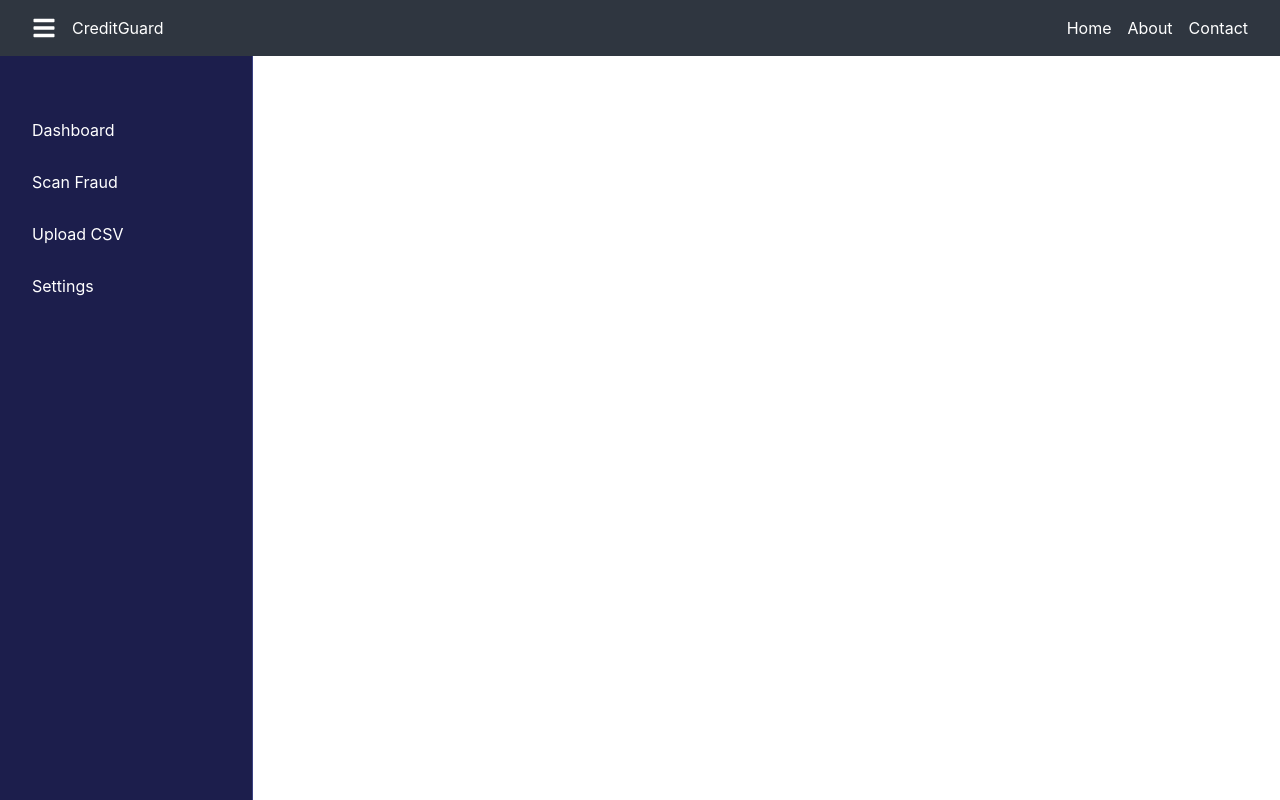
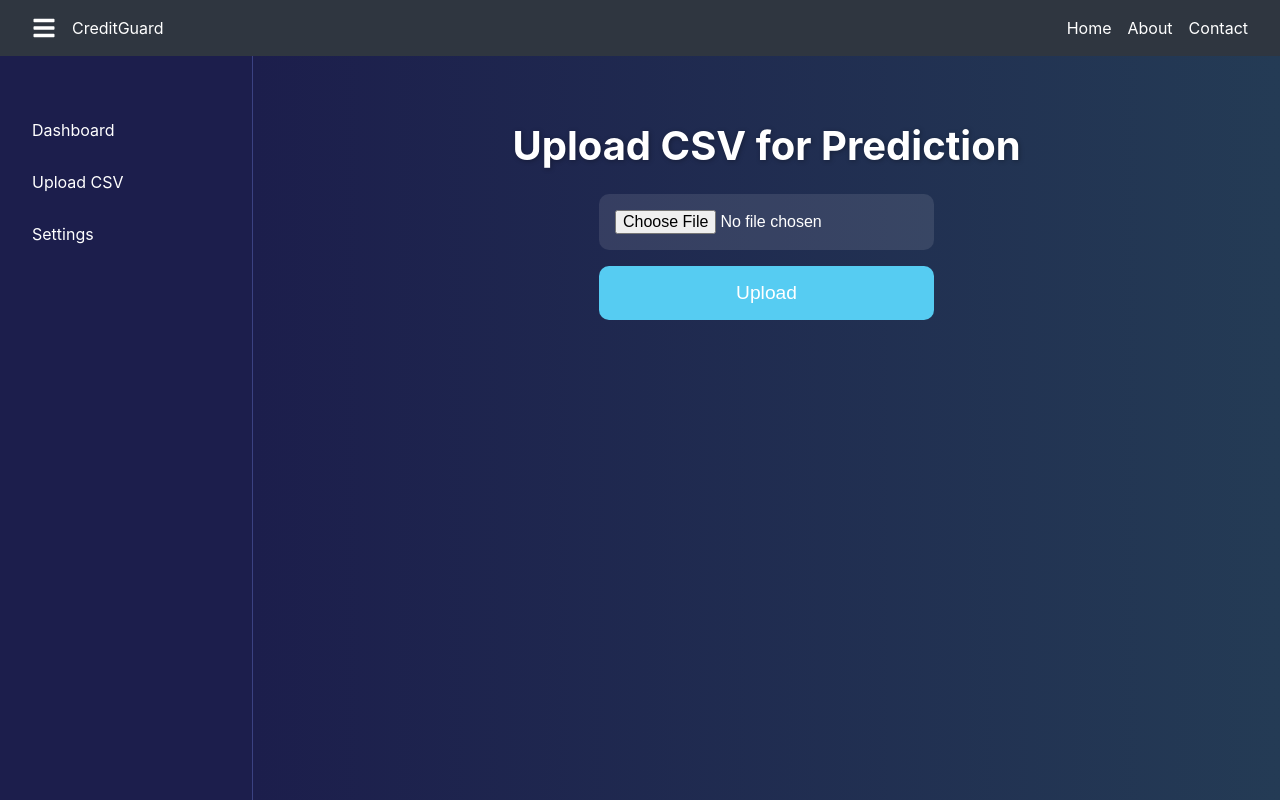
Before and after one commit to ManilShangle/CreditGaurd, a React (Create React App) app in the folder frontend/: page /upload in a window 1280 px wide. Shown: the top 800 px of the page. Built offline with nearby package versions, Linux system fonts and the light colour scheme.

Commit message:
Added Dashboard and UploadData Page

```diff
--- a/frontend/src/App.jsx
+++ b/frontend/src/App.jsx
@@ -2,10 +2,12 @@ import React, { useState } from 'react';
 import { BrowserRouter as Router, Routes, Route } from 'react-router-dom';
 import Header from './components/Header/Header.jsx';
 import Sidebar from './components/Sidebar/Sidebar.jsx';
-import Main from './pages/Main/Main.jsx';
 import Footer from './components/Footer/Footer.jsx';
 import About from './pages/About/About.jsx';
 import Contact from './pages/Contact/Contact.jsx';
+import Main from './pages/Main/Main.jsx';
+import Dashboard from './pages/Dashboard/Dashboard.jsx';
+import UploadData from './pages/UploadData/UploadData.jsx';
 import './App.css';
 
 function App() {
@@ -28,6 +30,8 @@ function App() {
               <Route path="/" element={<Main />} />
               <Route path="/about" element={<About />} />
               <Route path="/contact" element={<Contact />} />
+              <Route path="/dashboard" element={<Dashboard />} />
+              <Route path="/upload" element={<UploadData />} />
             </Routes>
           </main>
         </div>
--- a/frontend/src/components/Sidebar/Sidebar.css
+++ b/frontend/src/components/Sidebar/Sidebar.css
@@ -23,3 +23,12 @@
     background-color: #40739e;
     border-radius: 8px;
   }
+
+  .sidebar-link {
+    color: inherit;
+    text-decoration: none;
+  }
+
+  .sidebar-link:hover {
+    text-decoration: underline;
+  }
--- a/frontend/src/components/Sidebar/Sidebar.jsx
+++ b/frontend/src/components/Sidebar/Sidebar.jsx
@@ -1,13 +1,17 @@
 import React from 'react';
 import './Sidebar.css';
+import { Link } from 'react-router-dom';
 
 const Sidebar = () => {
   return (
     <aside className="sidebar">
       <ul className="sidebar-list">
-        <li className="sidebar-item">Dashboard</li>
-        <li className="sidebar-item">Scan Fraud</li>
-        <li className="sidebar-item">Upload CSV</li>
+        <Link to="/dashboard" className="sidebar-link">
+          <li className="sidebar-item">Dashboard</li>
+        </Link>
+        <Link to="/upload" className="sidebar-link">
+          <li className="sidebar-item">Upload CSV</li>
+        </Link>
         <li className="sidebar-item">Settings</li>
       </ul>
     </aside>
--- /dev/null
+++ b/frontend/src/pages/Dashboard/Dashboard.css
@@ -0,0 +1,51 @@
+.dashboard-page {
+    padding: 2rem;
+    display: flex;
+    flex-direction: column;
+    align-items: center;
+    background: linear-gradient(90deg, #1c1e4c, #243b55);
+    min-height: 100vh;
+  }
+
+  .dashboard-title {
+    font-size: 2.5rem;
+    font-weight: 700;
+    color: #fff;
+    margin-bottom: 2rem;
+    text-shadow: 1px 1px 5px rgba(0, 0, 0, 0.3);
+  }
+
+  .prediction-table {
+    width: 100%;
+    max-width: 800px;
+    background: rgba(255, 255, 255, 0.08);
+    padding: 1.5rem;
+    border-radius: 15px;
+    backdrop-filter: blur(10px);
+    box-shadow: 0 15px 40px rgba(0, 0, 0, 0.25);
+    overflow-x: auto;
+  }
+
+  table {
+    width: 100%;
+    border-collapse: collapse;
+  }
+
+  th, td {
+    padding: 1rem;
+    text-align: left;
+    color: #fff;
+  }
+
+  th {
+    background-color: #2e3a55;
+    font-weight: bold;
+  }
+
+  tr:nth-child(even) {
+    background-color: #3a4b67;
+  }
+
+  tr:hover {
+    background-color: #56ccf2;
+  }
--- /dev/null
+++ b/frontend/src/pages/Dashboard/Dashboard.jsx
@@ -0,0 +1,58 @@
+import React, { useState, useEffect } from 'react';
+import './Dashboard.css';
+
+const DashboardPage = () => {
+  const [predictions, setPredictions] = useState([]);
+  const [loading, setLoading] = useState(true);
+
+  useEffect(() => {
+    const fetchPredictions = async () => {
+      try {
+        const response = await fetch('/api/predict/results');
+        const data = await response.json();
+        setPredictions(data);
+        setLoading(false);
+      } catch (error) {
+        console.error('Error fetching predictions:', error);
+      }
+    };
+
+    fetchPredictions();
+  }, []);
+
+  if (loading) {
+    return (
+      <div className="dashboard-page">
+        <h2 className="dashboard-title">Loading Predictions...</h2>
+      </div>
+    );
+  }
+
+  return (
+    <div className="dashboard-page">
+      <h2 className="dashboard-title">Dashboard</h2>
+      <div className="prediction-table">
+        <table>
+          <thead>
+            <tr>
+              <th>Transaction ID</th>
+              <th>Amount</th>
+              <th>Prediction</th>
+            </tr>
+          </thead>
+          <tbody>
+            {predictions.map((item, index) => (
+              <tr key={index}>
+                <td>{item.transaction_id}</td>
+                <td>{item.amount}</td>
+                <td>{item.prediction}</td>
+              </tr>
+            ))}
+          </tbody>
+        </table>
+      </div>
+    </div>
+  );
+};
+
+export default DashboardPage;
--- /dev/null
+++ b/frontend/src/pages/UploadData/UploadData.css
@@ -0,0 +1,53 @@
+.upload-page {
+    padding: 2rem;
+    display: flex;
+    flex-direction: column;
+    align-items: center;
+    background: linear-gradient(90deg, #1c1e4c, #243b55);
+    min-height: 100vh;
+  }
+
+  .upload-title {
+    font-size: 2.5rem;
+    font-weight: 700;
+    color: #fff;
+    margin-bottom: 1.5rem;
+    text-shadow: 1px 1px 5px rgba(0, 0, 0, 0.3);
+  }
+
+  .upload-form {
+    display: flex;
+    flex-direction: column;
+    gap: 1rem;
+  }
+
+  .file-input {
+    padding: 1rem;
+    background: rgba(255, 255, 255, 0.1);
+    border-radius: 10px;
+    border: none;
+    color: #fff;
+    font-size: 1rem;
+  }
+
+  .upload-button {
+    padding: 1rem;
+    background: #56ccf2;
+    color: white;
+    border: none;
+    border-radius: 10px;
+    font-size: 1.2rem;
+    cursor: pointer;
+    transition: background 0.3s ease;
+  }
+
+  .upload-button:hover {
+    background: #5b5ed5;
+  }
+
+  .message {
+    margin-top: 1rem;
+    font-size: 1.2rem;
+    color: #fff;
+    text-align: center;
+  }
--- /dev/null
+++ b/frontend/src/pages/UploadData/UploadData.jsx
@@ -0,0 +1,57 @@
+import React, { useState } from 'react';
+import './UploadData.css';
+
+const UploadPage = () => {
+  const [file, setFile] = useState(null);
+  const [message, setMessage] = useState('');
+
+  const handleFileChange = (e) => {
+    setFile(e.target.files[0]);
+  };
+
+  const handleSubmit = async (e) => {
+    e.preventDefault();
+    if (!file) {
+      setMessage('Please upload a file');
+      return;
+    }
+
+    const formData = new FormData();
+    formData.append('file', file);
+
+    try {
+      const response = await fetch('/api/predict/upload', {
+        method: 'POST',
+        body: formData,
+      });
+
+      if (response.ok) {
+        setMessage('File uploaded successfully!');
+      } else {
+        setMessage('Error uploading file');
+      }
+    } catch (error) {
+      setMessage('Error uploading file');
+    }
+  };
+
+  return (
+    <div className="upload-page">
+      <h2 className="upload-title">Upload CSV for Prediction</h2>
+      <form className="upload-form" onSubmit={handleSubmit}>
+        <input
+          type="file"
+          accept=".csv"
+          onChange={handleFileChange}
+          className="file-input"
+        />
+        <button type="submit" className="upload-button">
+          Upload
+        </button>
+      </form>
+      {message && <p className="message">{message}</p>}
+    </div>
+  );
+};
+
+export default UploadPage;
```
